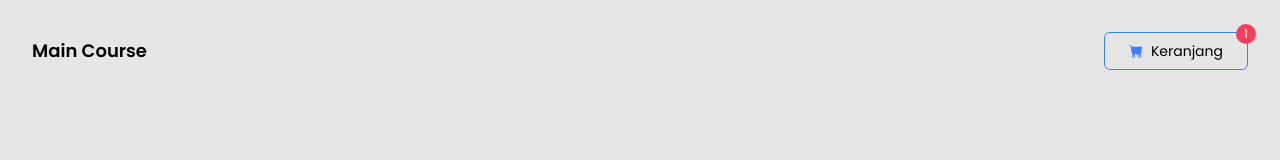
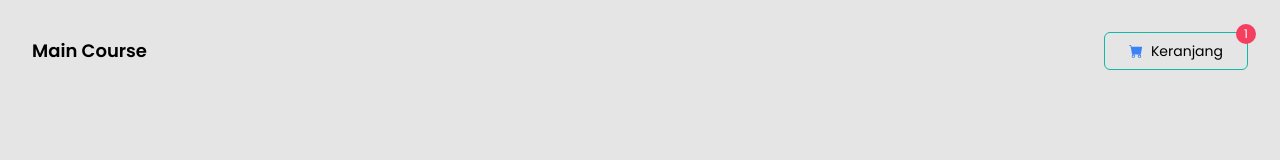
Before and after one commit to nzrmm/main-course, a React (Vite) app: page / in a window 1280 px wide. Shown: the top 160 px of the page. Built offline with nearby package versions, Linux system fonts and the light colour scheme.

Commit message:
feat: add primary variant in button component

```diff
--- a/src/components/button/index.tsx
+++ b/src/components/button/index.tsx
@@ -2,19 +2,24 @@ import { ComponentProps } from "react";
 import { cn } from "@/utils/style";
 import { cva, type VariantProps } from "class-variance-authority";
 
-const buttonVariants = cva("font-normal rounded-md", {
+const buttonVariants = cva(
+  "w-full flex justify-center font-normal rounded-md",
+  {
     variants: {
       size: {
         sm: "px-6 py-2 text-sm",
       },
       variant: {
-      outline: ["border border-blue-500 hover:bg-blue-500 hover:text-white"],
+        primary: ["text-white border border-teal-500 bg-teal-500"],
+        outline: ["border border-teal-500"],
       },
     },
     defaultVariants: {
       size: "sm",
+      variant: "primary",
     },
-});
+  }
+);
 
 type IButtonProps = ComponentProps<"button"> &
   VariantProps<typeof buttonVariants>;
```
Lines whose indentation alone changed are shown as unchanged.
